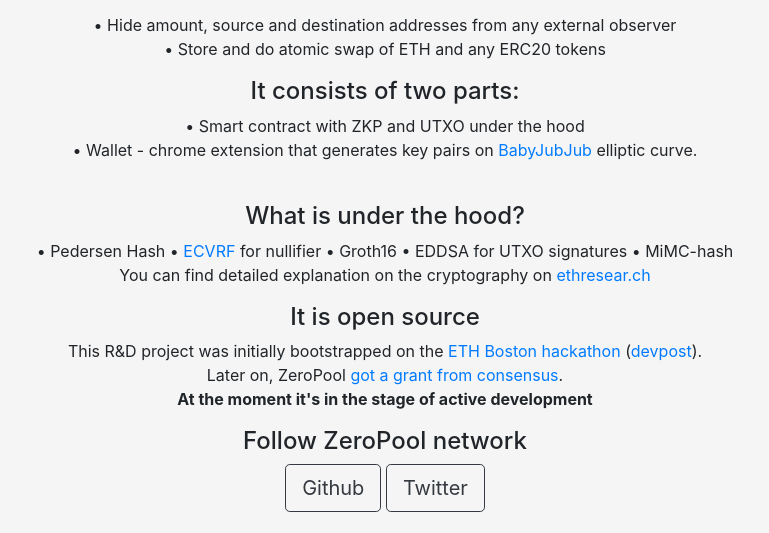
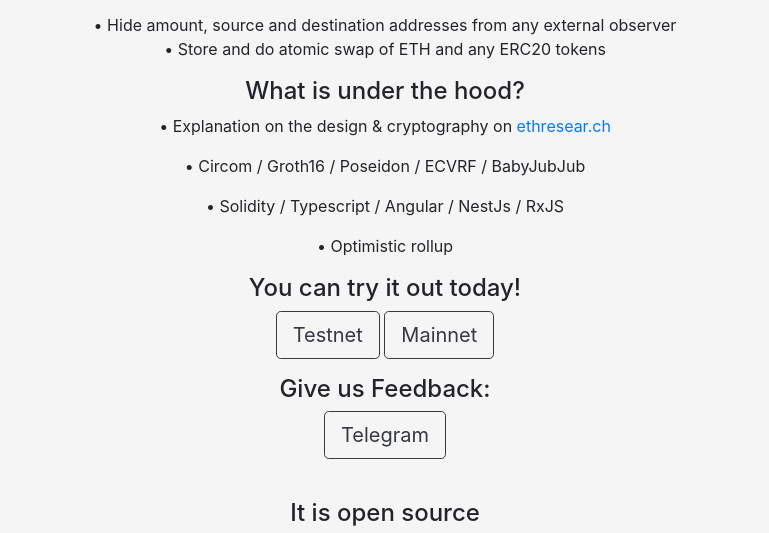
Before and after one commit to zeropoolnetwork/website, a plain HTML site: page docs/index.html in a window 1280 px wide. Shown: the part 189-722 px from the top of the page, without its empty margins (255-1024 px from the left). Drawn offline with nearby package versions, Linux system fonts and the light colour scheme.

Commit message:
updeated descrition

```diff
--- a/docs/index.html
+++ b/docs/index.html
@@ -29,29 +29,37 @@
     <div style="max-width:800px" class="text-center">
         <h1 style="color: black; text-transform:uppercase">Privacy solution for Ethereum</h1>
         <p>ZeroPool is a <b>much more advanced privacy solution than any mixer</b>. It allows you to:</p>
-        <p>• Hide amount, source and destination addresses from any external observer<br>
+        <p> • Hide amount, source and destination addresses from any external observer<br>
             • Store and do atomic swap of ETH and any ERC20 tokens
         </p>
-        <h4>It consists of two parts:</h4>
+
+        <h4>What is under the hood?</h4>
+        <p>• Explanation on the design & cryptography on
+            <a href="https://ethresear.ch/t/zeropool-explanation/6122">ethresear.ch</a>
+        </p>
+        <p>• Circom / Groth16 / Poseidon / ECVRF / BabyJubJub</p>
+
+        <p>• Solidity / Typescript / Angular / NestJs / RxJS</p>
+        <p>• Optimistic rollup</p>
+
+
+        <h4>You can try it out today!</h4>
         <p>
-            • Smart contract with ZKP and UTXO under the hood <br>
-            • Wallet - chrome extension that generates key pairs on <a
-                href="https://iden3-docs.readthedocs.io/en/latest/iden3_repos/research/publications/zkproof-standards-workshop-2/baby-jubjub/baby-jubjub.html">BabyJubJub</a>
-            elliptic curve.
+            <a aria-label="Testnet Wallet"
+               href="https://app.zeropool.network/" class="btn btn-lg btn-outline-dark" role="button">Testnet</a>
+
+            <a aria-label="Mainet Wallet"
+               href="https  ://testnet.app.zeropool.network/welcome" class="btn btn-lg btn-outline-dark" role="button">Mainnet</a>
+        </p>
+
+        <h4>Give us Feedback:</h4>
+            <a aria-label="@ZeroPoolNetwork on Telegram"
+               href="https://t.me/ZeroPoolCommunity" class="btn btn-lg btn-outline-dark" role="button">Telegram</a>
         </p>
         <br>
-        <h4>What is under the hood?</h4>
-        • Pedersen Hash
-        • <a href="https://github.com/zeropoolnetwork/circomlib/blob/d1ad9cc8dc9a7b3f6a5b98f7b97c714064a3a1f6/circuits/ecvrfpedersen.circom">ECVRF</a> for nullifier
-        • Groth16
-        • EDDSA for UTXO signatures
-        • MiMC-hash
-        <p>You can find detailed explanation on the cryptography on <a
-                href="https://ethresear.ch/t/state-of-zeropool-scaling-anonymous-transactions-for-ethereum/6946">ethresear.ch</a>
-        </p>
 
         <h4>It is open source</h4>
-        <p>This R&D project was initially bootstrapped on the <a href="https://eth.boston/">ETH Boston hackathon</a> (<a href="https://devpost.com/software/zeropool">devpost</a>).<br>
+        <p>This R&D project was initially bootstrapped on the<br><a href="https://eth.boston/">ETH Boston hackathon</a> (<a href="https://devpost.com/software/zeropool">devpost</a>).<br>
             Later on, ZeroPool <a href="https://media.consensys.net/one-million-ethereum-developers-five-consensys-announcements-from-devcon-5-28520ce63d73"> got a grant from consensus</a>.
             <br>
             <b>At the moment it's in the stage of active development</b>
```
